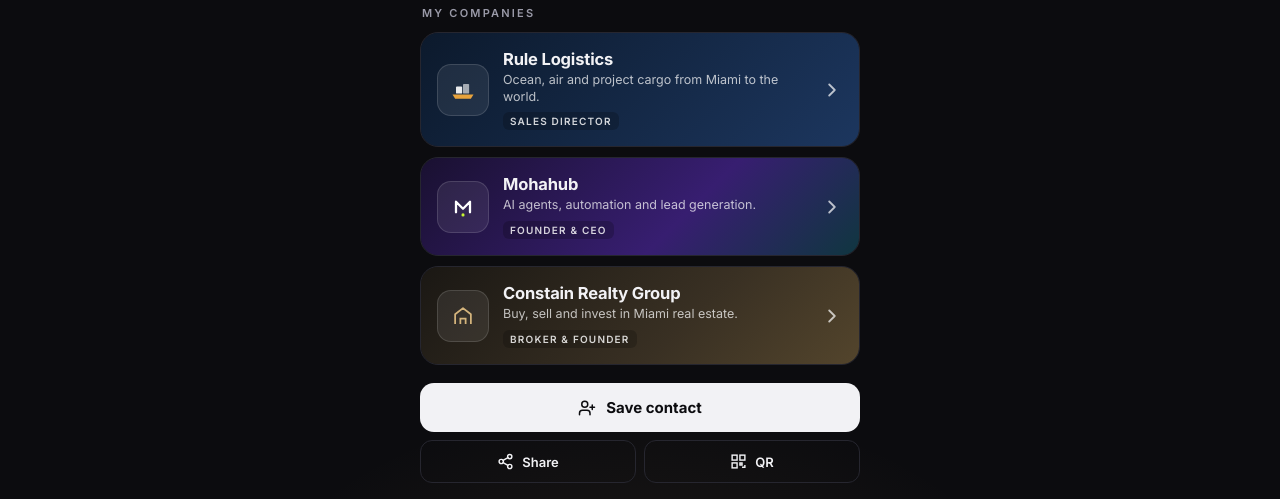
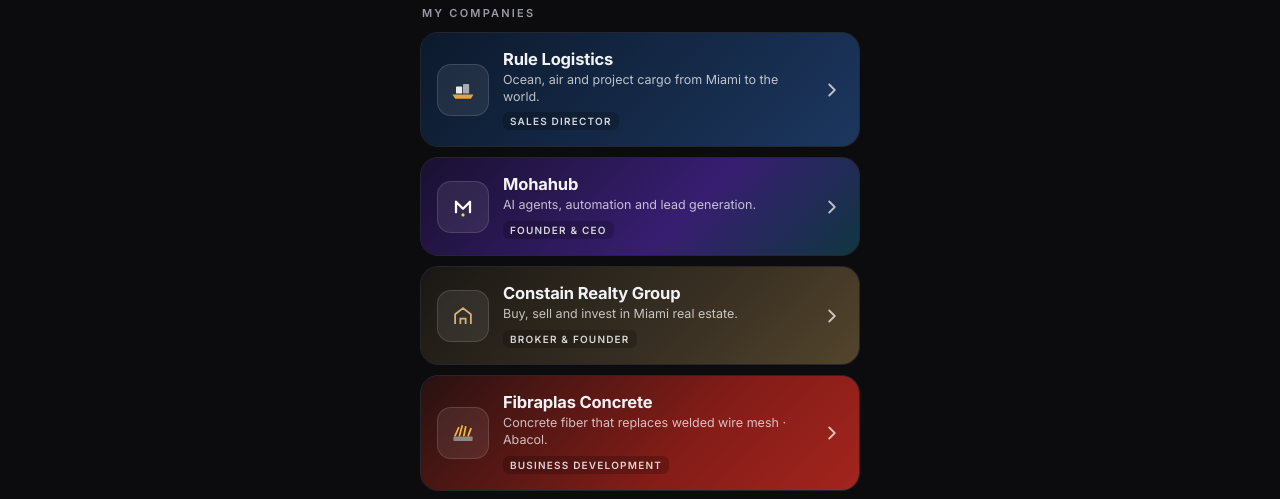
Before and after one commit to jpconstain/tarjetas-jp, a plain HTML site: page hub/index.html in a window 1280 px wide. Shown: the part 453-952 px from the top of the page. Drawn offline with nearby package versions, Linux system fonts and the light colour scheme.

Commit message:
Hub: add Fibraplas Concrete (Abacol) as fourth company
Co-Authored-By: Claude Opus 5.5 <noreply@anthropic.com>
Claude-Session: https://claude.ai/code/session_018MikyGgeGieLFGjxA4jfj1

```diff
--- a/hub/index.html
+++ b/hub/index.html
@@ -52,6 +52,7 @@
   .rule{--g:linear-gradient(135deg,#0b1a2e,#1d3a66)}
   .ai{--g:linear-gradient(135deg,#1a1033,#3b1f7a 60%,#0f3a44)}
   .crg{--g:linear-gradient(135deg,#1b1813,#3d3324 60%,#5a4a2e)}
+  .aba{--g:linear-gradient(135deg,#2a1210,#8f1d17 60%,#b3261e)}
   .save{display:flex;align-items:center;justify-content:center;gap:10px;width:100%;margin-top:18px;background:var(--txt);color:var(--bg);border:0;border-radius:14px;padding:15px;font:700 15px var(--sans);cursor:pointer}
   .save svg{width:18px;height:18px}
   .row{display:flex;gap:8px;margin-top:8px}
@@ -110,6 +111,12 @@
     <svg class="arr" viewBox="0 0 24 24" fill="none" stroke="#fff" stroke-width="2" stroke-linecap="round" stroke-linejoin="round"><path d="m9 18 6-6-6-6"/></svg>
   </a>
 
+  <a class="biz aba" id="abaLink">
+    <div class="ic"><svg viewBox="0 0 32 32" fill="none"><rect x="5" y="20" width="22" height="5" rx="1" fill="#8d8a86"/><path d="M7 19l4-9M12 19l3-11M17 19l2-10M22 19l3-8" stroke="#f1b83a" stroke-width="2" stroke-linecap="round"/></svg></div>
+    <div class="bt"><b>Fibraplas Concrete</b><span data-t="abaD"></span><em data-t="abaR"></em></div>
+    <svg class="arr" viewBox="0 0 24 24" fill="none" stroke="#fff" stroke-width="2" stroke-linecap="round" stroke-linejoin="round"><path d="m9 18 6-6-6-6"/></svg>
+  </a>
+
   <button class="save" id="saveBtn">
     <svg viewBox="0 0 24 24" fill="none" stroke="currentColor" stroke-width="2" stroke-linecap="round" stroke-linejoin="round"><path d="M16 21v-2a4 4 0 0 0-4-4H6a4 4 0 0 0-4 4v2"/><circle cx="9" cy="7" r="4"/><path d="M19 8v6M22 11h-6"/></svg>
     <span data-t="save"></span>
@@ -149,6 +156,7 @@ const CARD = {
   rule: "https://logistics.juanpabloconstain.com",
   ai: "https://ai.juanpabloconstain.com",
   realty: "https://realty.juanpabloconstain.com",
+  abacol: "https://abacol.juanpabloconstain.com",
   url: "https://juanpabloconstain.com"
 };
 /* ============================================= */
@@ -158,6 +166,7 @@ const T = {
     ruleD:"Carga marítima, aérea y de proyectos desde Miami al mundo.",ruleR:"Sales Director",
     aiD:"Agentes de IA, automatización y generación de leads.",aiR:"Founder & CEO",
     crgD:"Compra, venta e inversión en bienes raíces en Miami.",crgR:"Broker & Founder",
+    abaD:"Fibra para concreto que reemplaza la malla electrosoldada · Abacol.",abaR:"Business Development",
     save:"Guardar contacto",share:"Compartir",foot:"Miami, Florida",
     qrTitle:"Escanea para conectar",qrSub:"Apunta la cámara al código para abrir esta página.",copy:"Copiar",close:"Cerrar",
     copied:"Copiado",saved:"Contacto descargado",noshare:"Link copiado para compartir",vSub:"Esta vista previa no permite descargar archivos. Copia los datos o abre la página desde juanpabloconstain.com."},
@@ -166,6 +175,7 @@ const T = {
     ruleD:"Ocean, air and project cargo from Miami to the world.",ruleR:"Sales Director",
     aiD:"AI agents, automation and lead generation.",aiR:"Founder & CEO",
     crgD:"Buy, sell and invest in Miami real estate.",crgR:"Broker & Founder",
+    abaD:"Concrete fiber that replaces welded wire mesh · Abacol.",abaR:"Business Development",
     save:"Save contact",share:"Share",foot:"Miami, Florida",
     qrTitle:"Scan to connect",qrSub:"Point your camera at the code to open this page.",copy:"Copy",close:"Close",
     copied:"Copied",saved:"Contact downloaded",noshare:"Link copied to share",vSub:"This preview can't download files. Copy the details or open the page at juanpabloconstain.com."}
@@ -179,12 +189,12 @@ function render(){const t=T[lang];document.documentElement.lang=lang;
   document.querySelectorAll("[data-t]").forEach(el=>{if(typeof t[el.dataset.t]==="string")el.textContent=t[el.dataset.t];});
   document.querySelectorAll(".lang button").forEach(b=>b.classList.toggle("on",b.dataset.l===lang));}
 $("waBtn").href="https://wa.me/"+CARD.whatsapp;$("callBtn").href="tel:"+CARD.phone;$("mailBtn").href="mailto:"+CARD.email;$("liBtn").href=CARD.linkedin;
-$("ruleLink").href=CARD.rule;$("aiLink").href=CARD.ai;$("crgLink").href=CARD.realty;
+$("ruleLink").href=CARD.rule;$("aiLink").href=CARD.ai;$("crgLink").href=CARD.realty;$("abaLink").href=CARD.abacol;
 function toast(m){const t=$("toast");t.textContent=m;t.classList.add("on");clearTimeout(t._h);t._h=setTimeout(()=>t.classList.remove("on"),1800);}
 async function copy(text,m){try{await navigator.clipboard.writeText(text);toast(m);}catch(e){toast(text);}}
 function vcard(){return["BEGIN:VCARD","VERSION:3.0",`N:${CARD.last};${CARD.first};;;`,`FN:${full}`,
   `TEL;TYPE=CELL,VOICE:${CARD.phone}`,`EMAIL;TYPE=WORK:${CARD.email}`,`URL:${CARD.website}`,`URL;TYPE=LinkedIn:${CARD.linkedin}`,
-  `NOTE:Rule Logistics · Mohahub · Constain Realty Group`,"END:VCARD"].join("\r\n");}
+  `NOTE:Rule Logistics · Mohahub · Constain Realty Group · Fibraplas Concrete`,"END:VCARD"].join("\r\n");}
 const inViewer=!!(window.claude&&claude.use);
 const dlP=inViewer?Promise.race([claude.use("downloads").catch(()=>null),new Promise(r=>setTimeout(()=>r(null),8000))]):Promise.resolve(null);
 const isIOS=/iPad|iPhone|iPod/.test(navigator.userAgent)||(navigator.platform==="MacIntel"&&navigator.maxTouchPoints>1);
```
Also changed, not shown: 1 other file.
